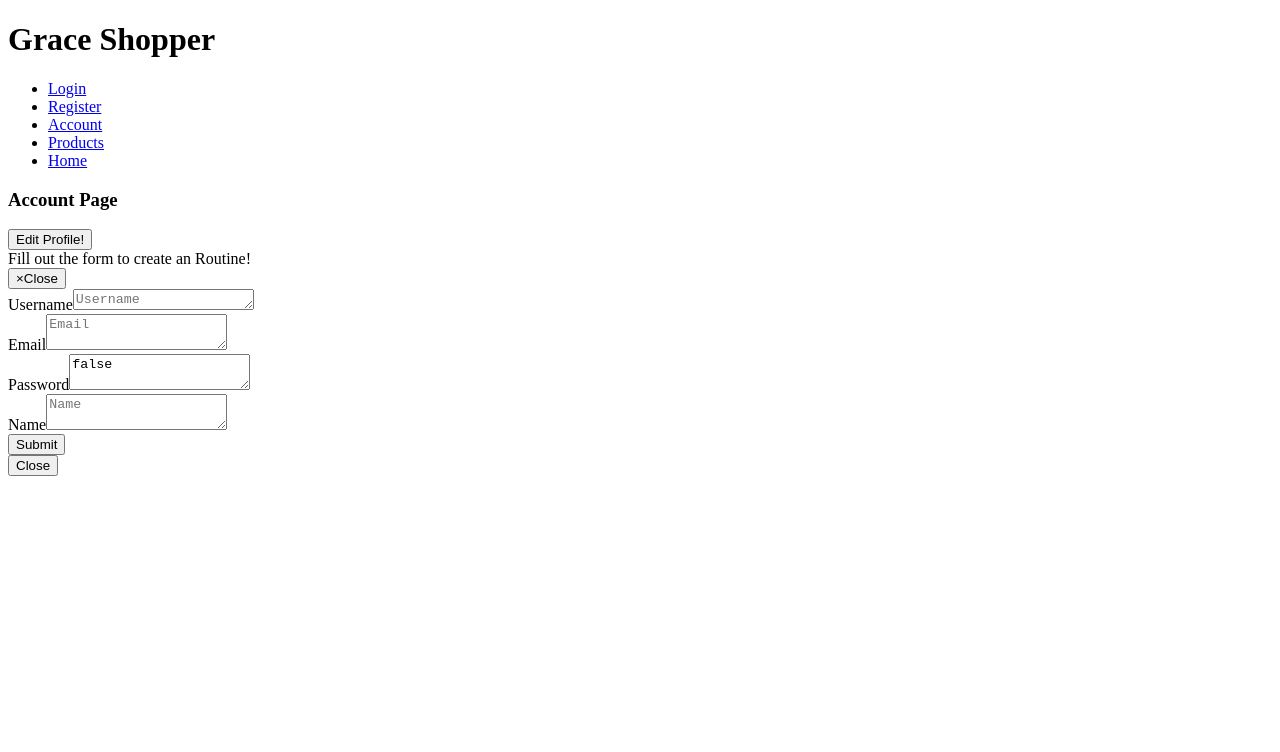
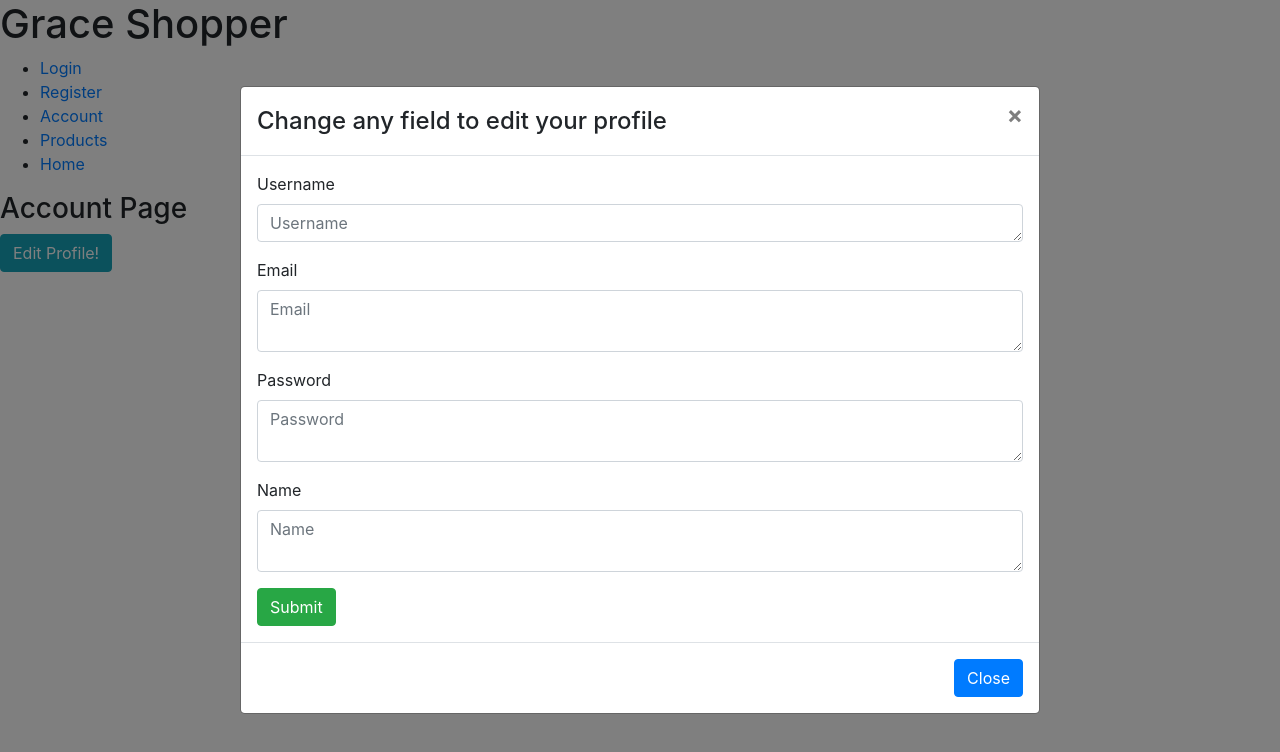
Before and after one commit to GrantGeter/Grace-Shopper-Front-End, a React app: page /account in a window 1280 px wide. Both pictures are taken after a click on the button "Edit Profile!". Built offline with nearby package versions, Linux system fonts and the light colour scheme.

Commit message:
added edit profile modal

```diff
--- a/package.json
+++ b/package.json
@@ -19,6 +19,7 @@
   },
   "dependencies": {
     "axios": "^0.21.1",
+    "bootstrap": "^4.6.0",
     "react": "^17.0.2",
     "react-bootstrap": "^1.5.2",
     "react-dom": "^17.0.2",
--- a/public/index.html
+++ b/public/index.html
@@ -7,6 +7,12 @@
     <meta name="viewport" content="width=device-width, initial-scale=1.0">
     <title>Grace Shopper</title>
 </head>
+<link
+  rel="stylesheet"
+  href="https://cdn.jsdelivr.net/npm/bootstrap@4.6.0/dist/css/bootstrap.min.css"
+  integrity="sha384-B0vP5xmATw1+K9KRQjQERJvTumQW0nPEzvF6L/Z6nronJ3oUOFUFpCjEUQouq2+l"
+  crossorigin="anonymous"
+/>
 
 <body>
     <div id='root'></div>
--- a/src/components/EditProfile.js
+++ b/src/components/EditProfile.js
@@ -7,14 +7,14 @@ const EditProfile = ({ finished, setFinished }) => {
 
     const [ username, setUsername ] = useState('');
     const [ email, setEmail ] = useState('');
-    const [ password, setPassword ] = useState(false);
+    const [ password, setPassword ] = useState('');
     const [ name, setName ] = useState('');
 
     return (
 
         <div>
              <Form onSubmit={ () => { editProfile({ id }, { username, email, password, name}); setFinished(finished + 1); } }>
-                <Form.Group controlId="exampleForm.ControlTextarea1">
+                <Form.Group controlId="UsernameArea">
                     <Form.Label>Username</Form.Label>
                     <Form.Control
                          as="textarea"
@@ -24,7 +24,7 @@ const EditProfile = ({ finished, setFinished }) => {
                         onChange={(event) => setUsername(event.target.value)}>
                         </Form.Control>
                 </Form.Group>
-                <Form.Group controlId="exampleForm.ControlTextarea1">
+                <Form.Group controlId="EmailArea">
                     <Form.Label>Email</Form.Label>
                     <Form.Control
                      as="textarea"
@@ -34,7 +34,7 @@ const EditProfile = ({ finished, setFinished }) => {
                      onChange={(event) => setEmail(event.target.value)}>
                      </Form.Control>
                 </Form.Group>
-                <Form.Group controlId="exampleForm.ControlTextarea1">
+                <Form.Group controlId="PasswordArea">
                     <Form.Label>Password</Form.Label>
                     <Form.Control
                      as="textarea"
@@ -44,7 +44,7 @@ const EditProfile = ({ finished, setFinished }) => {
                      onChange={(event) => setPassword(event.target.value)}>
                      </Form.Control>
                 </Form.Group>
-                <Form.Group controlId="exampleForm.ControlTextarea1">
+                <Form.Group controlId="NameArea">
                     <Form.Label>Name</Form.Label>
                     <Form.Control
                      as="textarea"
@@ -55,7 +55,7 @@ const EditProfile = ({ finished, setFinished }) => {
                      </Form.Control>
                 </Form.Group>
 
-                <Button variant="success" onClick={ () => { editProfile({ id }, { username, email, password, name}); setFinished(finished + 1)} }>Submit</Button>{' '}
+                <Button variant="success" onClick={ () => { editProfile({ id }, { username, email, password, name}); setFinished(finished + 1)} }>Submit</Button>{''}
                 </Form>
         </div>
     )
--- a/src/components/EditProfileModal.js
+++ b/src/components/EditProfileModal.js
@@ -1,6 +1,7 @@
 import {Modal, Button} from 'react-bootstrap';
 import {React, useState} from 'react';
 import EditProfile from './EditProfile';
+
 
 function MyVerticallyCenteredModal({  show, onHide, finished, setFinished }) {
   return (
@@ -15,7 +16,7 @@ function MyVerticallyCenteredModal({  show, onHide, finished, setFinished }) {
     >
       <Modal.Header closeButton>
         <Modal.Title id="contained-modal-title-vcenter">
-          Fill out the form to create an Routine!
+          Change any field to edit your profile
         </Modal.Title>
       </Modal.Header>
       <Modal.Body>
--- a/src/index.js
+++ b/src/index.js
@@ -1,4 +1,5 @@
 import ReactDOM from 'react-dom';
 import { App } from "./components";
+import 'bootstrap/dist/css/bootstrap.min.css';
 
 ReactDOM.render(<App />, document.getElementById('root'));
```
Also changed, not shown: 1 other file.
